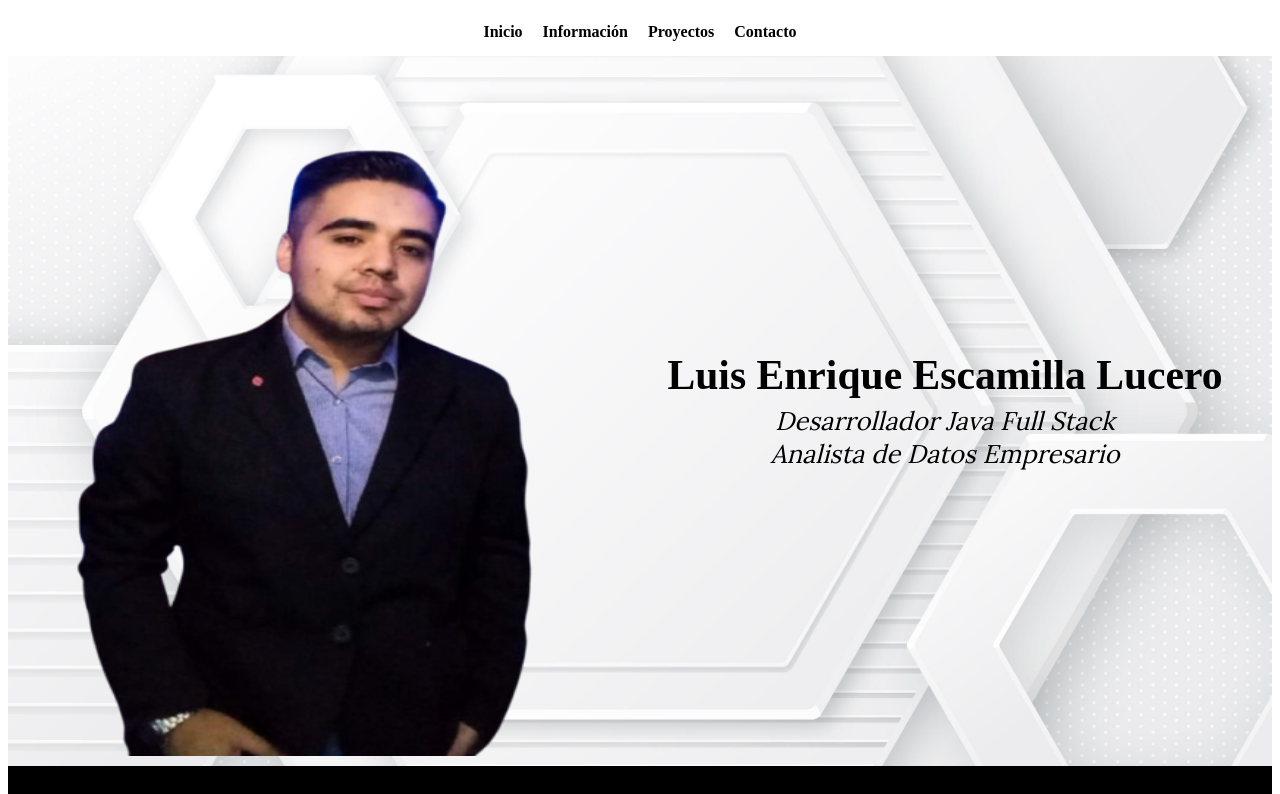
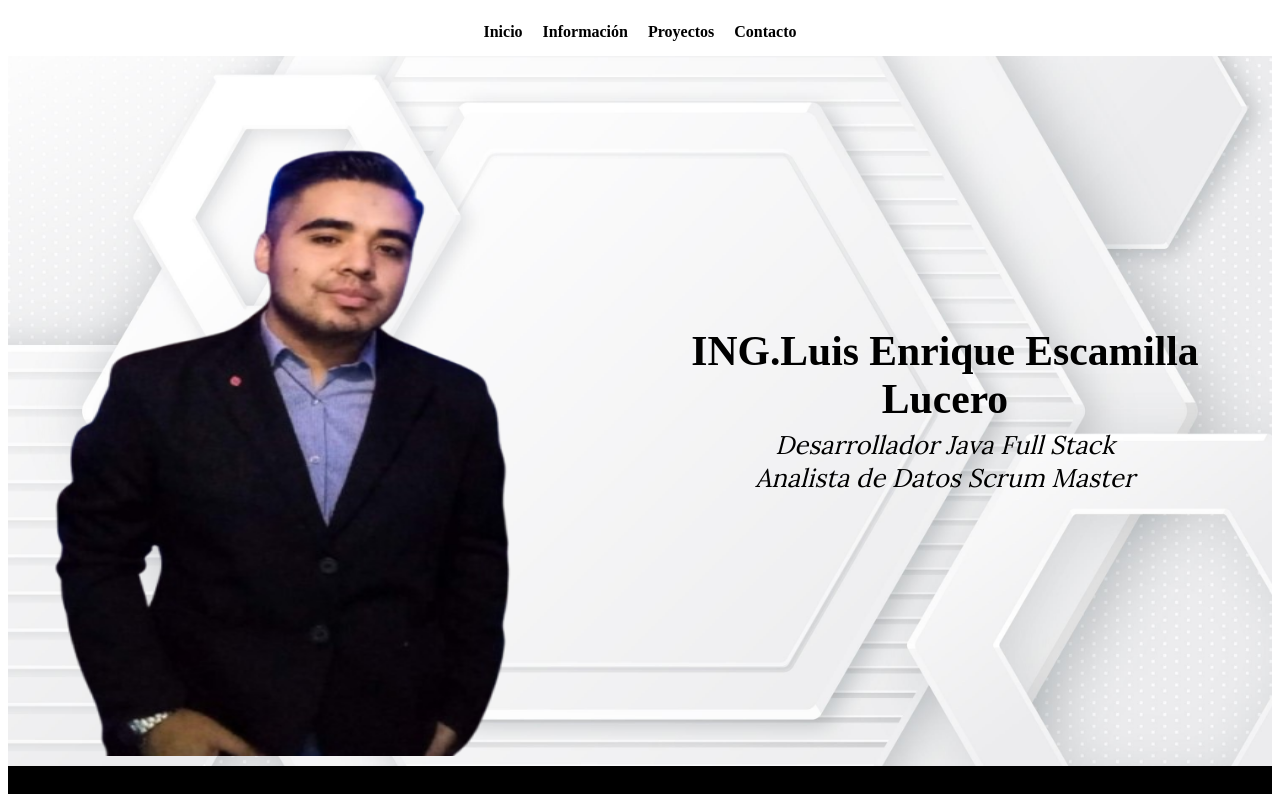
Before and after one commit to LuisEscamilla9708/Portafolio, a plain HTML site: page index.html in a window 1280 px wide. Shown: the top 794 px of the page. Drawn offline with Linux system fonts and the light colour scheme.

Commit message:
Update index.html

```diff
--- a/index.html
+++ b/index.html
@@ -24,10 +24,10 @@
 <section class="presentacion">
 <img src="IMG/FOTO_MIA.png" alt="FOTO MIA">
 <div class="texto">
-<H1>Luis Enrique Escamilla Lucero</H1>
+<H1>ING.Luis Enrique Escamilla Lucero</H1>
     <p>Desarrollador Java Full Stack  <br>
         Analista de Datos
-        Empresario
+        Scrum Master
     </p>
     </div>
 </SEction>
```
